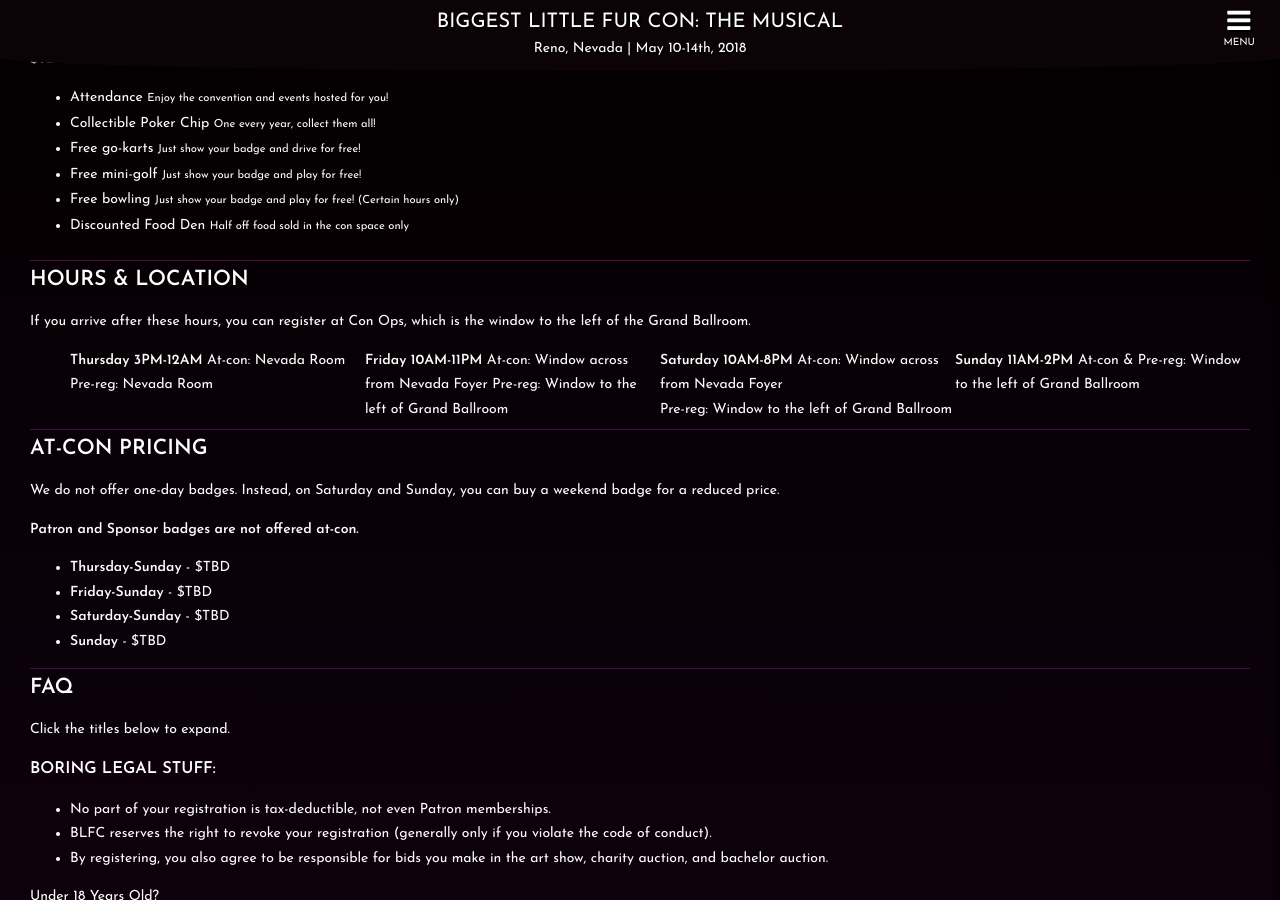
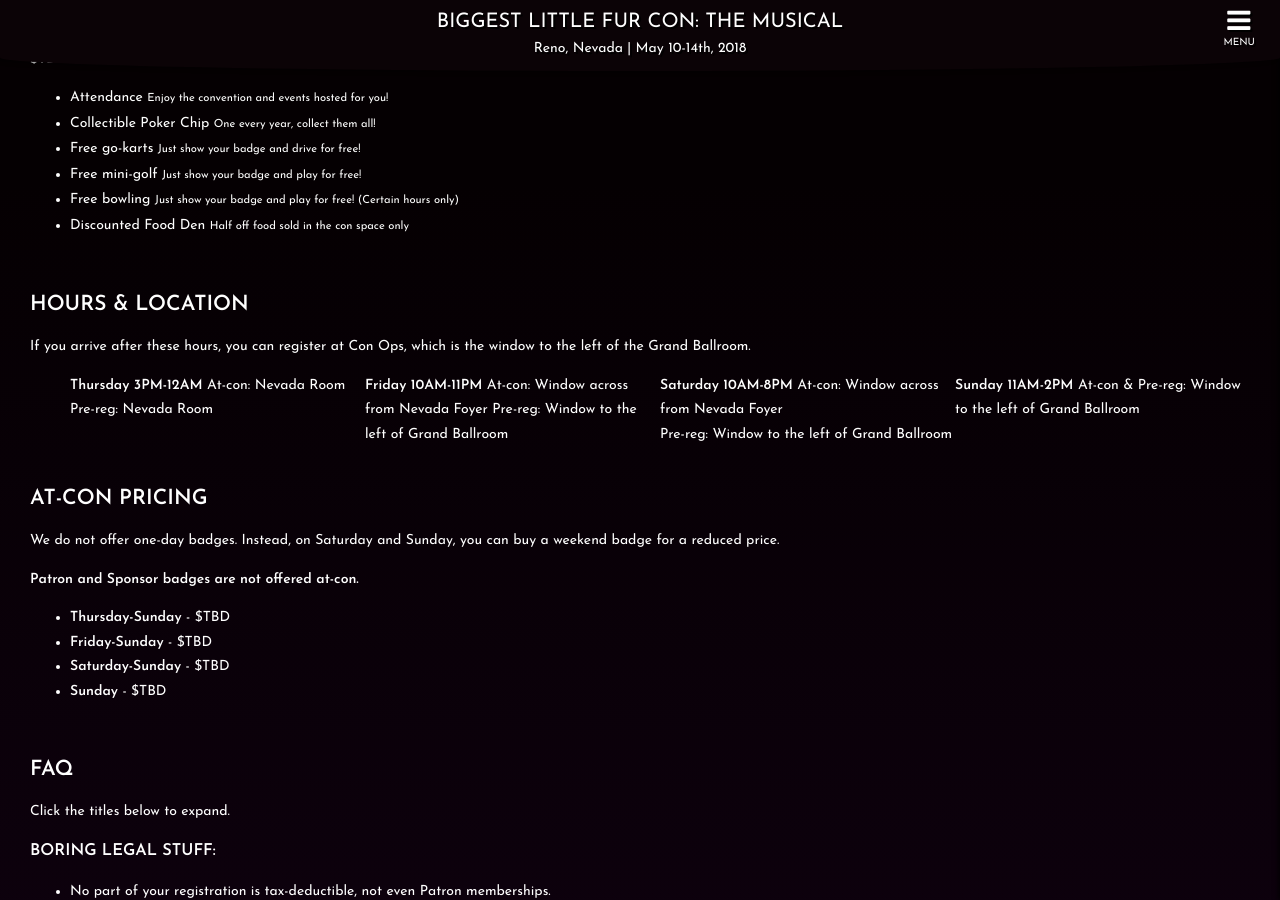
Before and after one commit to blfcweb/biggestlittlefc.github.io, a Jekyll site: the page built from register.md, in a window 1280 px wide and 900 px high, scrolled down 1799 px. Built offline with Jekyll 4.4.1, drawn with Linux system fonts in a browser that asks for light colours; our own code applies the rules of GitHub Pages for plain Markdown files.

Commit message:
modify register to fullwidth

```diff
--- a/register.md
+++ b/register.md
@@ -9,7 +9,10 @@
   sunday: "$TBD"
 
 preregend : "(Date TBD)"
+layout: fullwidth
 ---
+<div class="one-full bg-one">
+<div class="page-wrapper">
 
 ## Pre-Registration
 
@@ -115,10 +118,14 @@
 
 <div class="clear"></div>
 
+</div>
+</div>
 
 
-----
 
+
+<div class="one-full bg-two">
+<div class="page-wrapper">
 
 ## Hours &amp; Location
 
@@ -139,9 +146,13 @@
 
 <div class="clear"></div>
 
+</div>
+</div>
 
 
-----
+
+<div class="one-full bg-three">
+<div class="page-wrapper">
 
 
 ## At-Con Pricing
@@ -157,12 +168,15 @@
 
 
 
-
-
-----
+<div class="clear"></div>
+</div>
+</div>
 
 
 
+
+<div class="one-full bg-two">
+<div class="page-wrapper">
 
 ## FAQ
 
@@ -236,5 +250,11 @@
 </div>
 
 
+<div class="clear"></div>
+</div>
+</div>
+
+
+
 [reglink]: https://reg.goblfc.org/
 {:title="Register online today!" target="_blank" rel="noopener noreferrer"}
```
